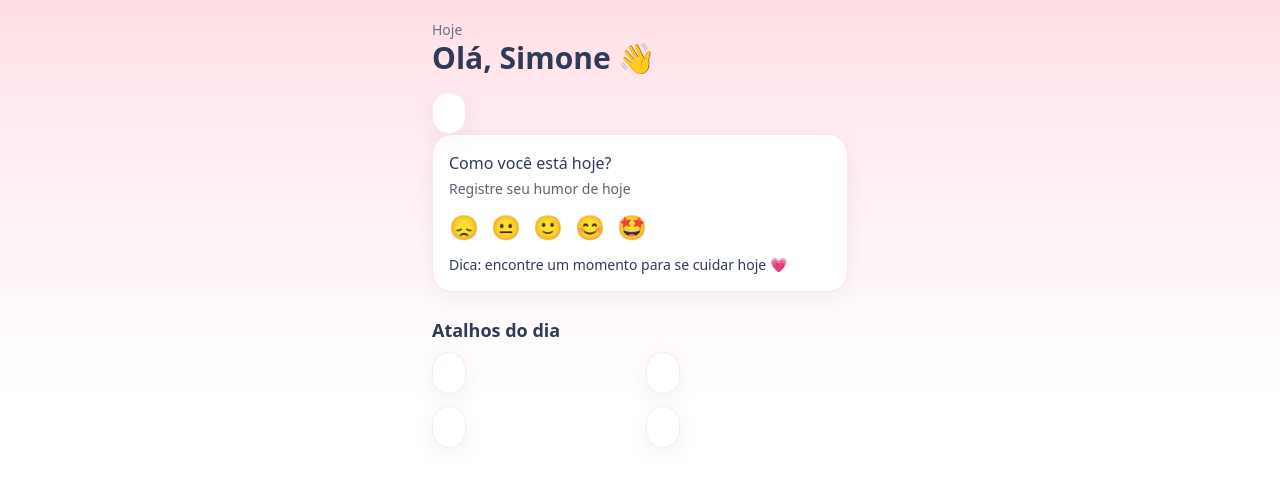
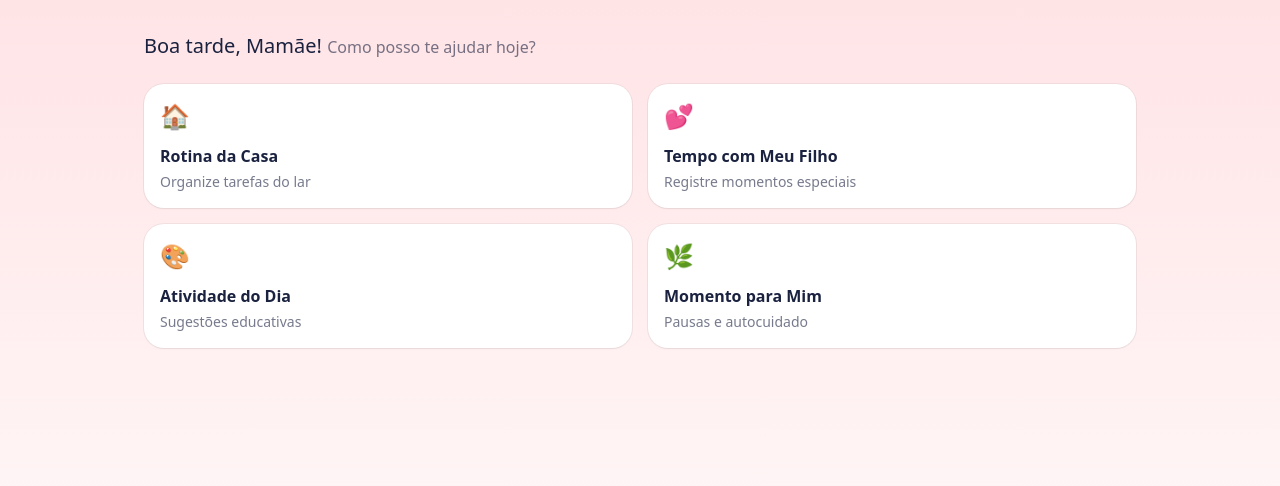
Before and after one commit to simonebrusco/materna360-app, a Next.js app in the folder materna360_starter/: page / in a window 1280 px wide. Shown: the top 486 px of the page. Built offline with nearby package versions, Linux system fonts and the light colour scheme; no server answers.

Commit message:
Update page.jsx

```diff
--- a/materna360_starter/app/page.jsx
+++ b/materna360_starter/app/page.jsx
@@ -1,73 +1,78 @@
-// materna360_starter/app/page.jsx
-'use client';
-export const revalidate = 0; // número (0, 60, ...) — nunca objeto
+// ✅ Corrige erro "Invalid revalidate value '[object Object]'"
+export const revalidate = 0;
 
-import Link from 'next/link';
-import { useState } from 'react';
-import DailyMessage from '@/components/DailyMessage';
-import GlassCard from '@/components/GlassCard';
-import CheckinCard from '@/components/CheckinCard';
+"use client";
+import { useEffect, useState } from "react";
 
-export default function TodayPage() {
-  const name = 'Simone';
-  const [showShortcuts] = useState(true);
+function Card({ title, emoji, subtitle, href = "#" }) {
+  return (
+    <a
+      href={href}
+      className="block rounded-2xl p-4 bg-white shadow-sm ring-1 ring-black/5 hover:shadow-md transition-shadow min-h-[120px]"
+    >
+      <div className="flex items-start justify-between">
+        <span className="text-2xl">{emoji}</span>
+      </div>
+      <h3 className="mt-3 font-semibold text-[#1A2240]">{title}</h3>
+      {subtitle ? (
+        <p className="mt-1 text-sm text-[#1A2240]/60">{subtitle}</p>
+      ) : null}
+    </a>
+  );
+}
+
+export default function Home() {
+  const [greet, setGreet] = useState("Olá");
+  const [name, setName] = useState("Mamãe");
+
+  useEffect(() => {
+    const hour = new Date().getHours();
+    setGreet(hour < 12 ? "Bom dia" : hour < 18 ? "Boa tarde" : "Boa noite");
+
+    const stored =
+      typeof window !== "undefined"
+        ? localStorage.getItem("m360:userName")
+        : null;
+    if (stored) setName(stored);
+  }, []);
 
   return (
-    <div className="min-h-screen bg-gradient-to-b from-brand-secondary/40 via-white to-white text-brand-ink">
-      <div className="mx-auto max-w-md px-4 py-5">
-        <header className="mb-4">
-          <p className="text-sm text-brand-ink/70">Hoje</p>
-          <h1 className="text-3xl font-semibold">
-            Olá, {name} <span className="inline-block">👋</span>
-          </h1>
-        </header>
+    <div className="mx-auto max-w-5xl px-4 py-6 space-y-6">
+      <section className="mt-2">
+        <h1 className="text-xl font-medium text-[#1A2240]">
+          {greet}, {name}!{" "}
+          <span className="text-[#1A2240]/60 text-base">
+            Como posso te ajudar hoje?
+          </span>
+        </h1>
+      </section>
 
-        <GlassCard className="mb-5">
-          <DailyMessage />
-        </GlassCard>
-
-        <CheckinCard />
-
-        {showShortcuts && (
-          <>
-            <h2 className="mt-6 mb-2 text-lg font-semibold">Atalhos do dia</h2>
-
-            <div className="grid grid-cols-2 gap-3">
-              <Link href="/brincar" className="no-underline">
-                <GlassCard className="p-4 hover:shadow-brand transition-shadow">
-                  <div className="text-2xl">🏠</div>
-                  <div className="mt-2 font-semibold">Rotina da Casa</div>
-                  <div className="text-sm text-brand-ink/70">Organizar tarefas</div>
-                </GlassCard>
-              </Link>
-
-              <Link href="/brincar/moments" className="no-underline">
-                <GlassCard className="p-4 hover:shadow-brand transition-shadow">
-                  <div className="text-2xl">💕</div>
-                  <div className="mt-2 font-semibold">Tempo com Meu Filho</div>
-                  <div className="text-sm text-brand-ink/70">Registrar momentos</div>
-                </GlassCard>
-              </Link>
-
-              <Link href="/brincar" className="no-underline">
-                <GlassCard className="p-4 hover:shadow-brand transition-shadow">
-                  <div className="text-2xl">🎨</div>
-                  <div className="mt-2 font-semibold">Atividade do Dia</div>
-                  <div className="text-sm text-brand-ink/70">Brincadeira educativa</div>
-                </GlassCard>
-              </Link>
-
-              <Link href="/cuidar" className="no-underline">
-                <GlassCard className="p-4 hover:shadow-brand transition-shadow">
-                  <div className="text-2xl">🌿</div>
-                  <div className="mt-2 font-semibold">Momento para Mim</div>
-                  <div className="text-sm text-brand-ink/70">Pausa e autocuidado</div>
-                </GlassCard>
-              </Link>
-            </div>
-          </>
-        )}
-      </div>
+      <section className="grid grid-cols-1 sm:grid-cols-2 gap-4">
+        <Card
+          emoji="🏠"
+          title="Rotina da Casa"
+          subtitle="Organize tarefas do lar"
+          href="/atividades?tab=rotina"
+        />
+        <Card
+          emoji="💕"
+          title="Tempo com Meu Filho"
+          subtitle="Registre momentos especiais"
+          href="/atividades?tab=momentos"
+        />
+        <Card
+          emoji="🎨"
+          title="Atividade do Dia"
+          subtitle="Sugestões educativas"
+          href="/atividades?tab=atividade"
+        />
+        <Card
+          emoji="🌿"
+          title="Momento para Mim"
+          subtitle="Pausas e autocuidado"
+          href="/bem-estar"
+        />
+      </section>
     </div>
   );
 }
```
